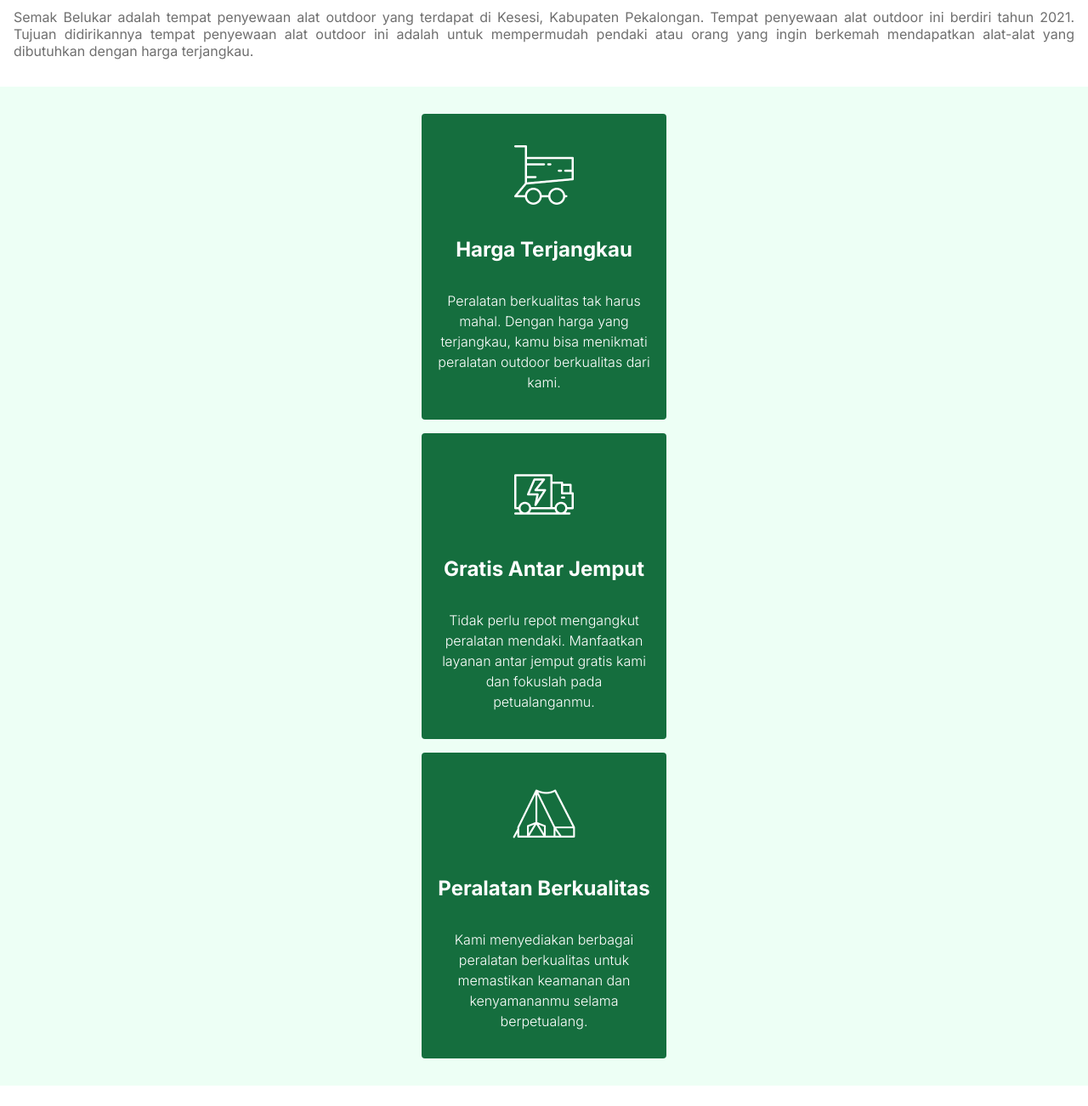
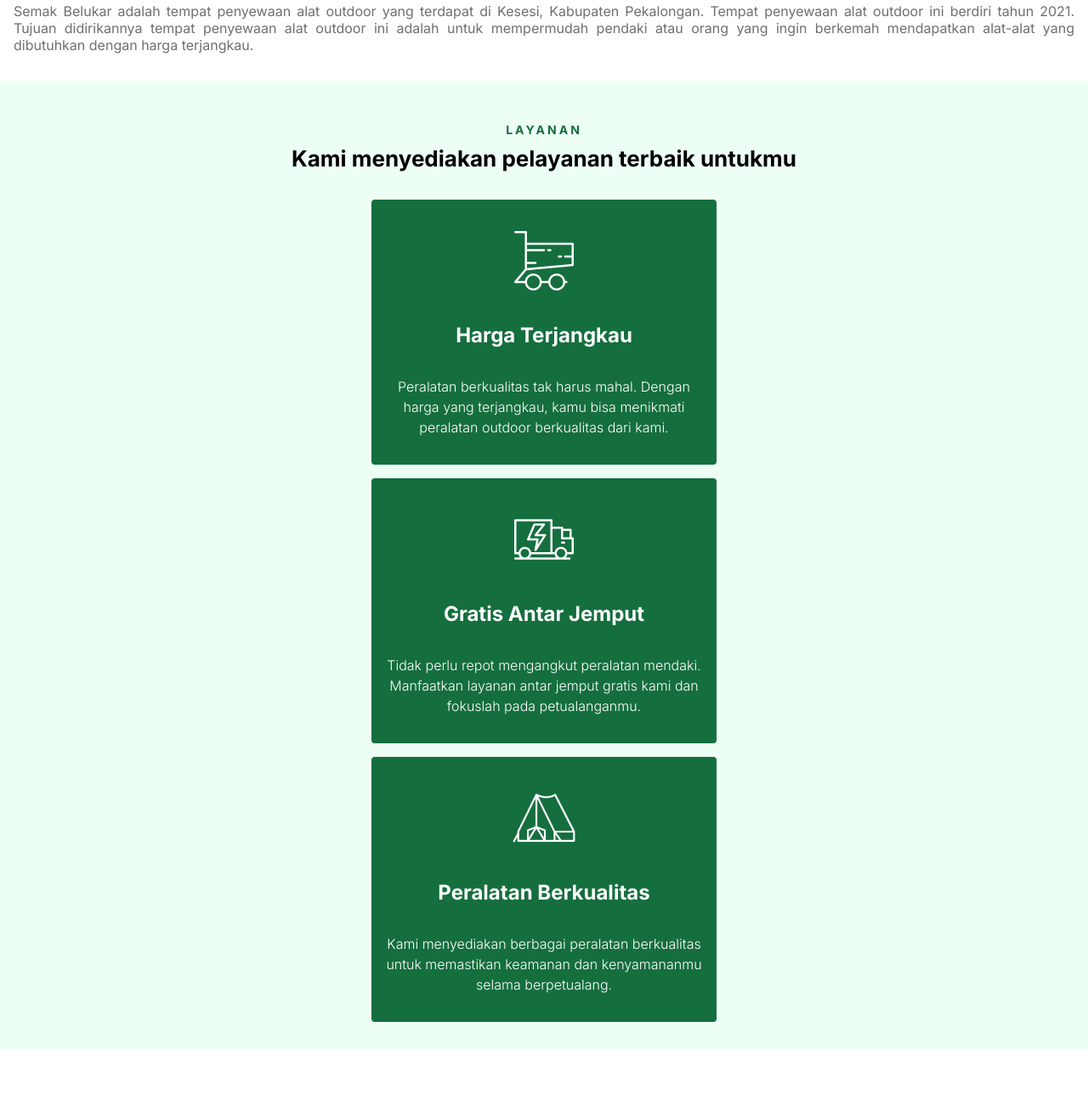
Before and after one commit to nanasdoto/semak, a website: page index.html in a window 1280 px wide. Shown: the part 1478-2780 px from the top of the page at 85% size. Drawn offline with Linux system fonts and the light colour scheme.

Commit message:
service2

```diff
--- a/index.html
+++ b/index.html
@@ -61,7 +61,7 @@
             </div>
             <div>
                 <h2 class="tracking-[3px] font-bold text-sm text-primary-0 mt-4">TENTANG KAMI</h2>
-                <h1 class="font-bold text-[26px] mt-2">
+                <h1 class="font-bold text-[26px] mt-2 leading-8">
                     Percayakan peralatan petualanganmu kepada kami
                 </h1>
                 <p class="text-base leading-5 text-xgrey-0 mt-4 text-justify">
@@ -79,11 +79,17 @@
     <div class="bg-secondary-0 mt-8 ">
         <div class="container mx-auto py-8">
             <div class="mx-4">
-                <div class="flex flex-col items-center gap-4 ">
-                    <div class="bg-primary-0 w-72 items-center flex flex-col gap-8 py-8 rounded">
+                <div>
+                    <h2 class="tracking-[3px] font-bold text-sm text-primary-0 mt-4 text-center">LAYANAN</h2>
+                    <h1 class="font-bold text-[26px] mt-2 text-center leading-8">Kami menyediakan pelayanan terbaik
+                        untukmu</h1>
+                </div>
+                <div class="flex flex-col items-center gap-4 mt-8">
+                    <div class="bg-primary-0 min-w-72 items-center flex flex-col gap-8 py-8 rounded px-4">
                         <img class="" src="./public/Icon/cart.png" alt="">
                         <h1 class="font-bold text-2xl text-white">Harga Terjangkau</h1>
-                        <p class="w-[256px] text-base text-white leading-6 font-light text-center">Peralatan
+                        <p class="min-w-[200px] max-w-[374px] text-base text-white leading-6 font-light text-center">
+                            Peralatan
                             berkualitas tak harus
                             mahal.
                             Dengan harga
@@ -91,17 +97,19 @@
                             bisa menikmati
                             peralatan outdoor berkualitas dari kami.</p>
                     </div>
-                    <div class="bg-primary-0 w-72 items-center flex flex-col gap-8 py-8 rounded">
+                    <div class="bg-primary-0 min-w-72 items-center flex flex-col gap-8 py-8 rounded px-4">
                         <img class="" src="./public/Icon/car.png" alt="">
                         <h1 class="font-bold text-2xl text-white">Gratis Antar Jemput</h1>
-                        <p class="w-[256px] text-base text-white leading-6 font-light text-center">Tidak perlu repot
+                        <p class="min-w-[200px] max-w-[374px] text-base text-white leading-6 font-light text-center">
+                            Tidak perlu repot
                             mengangkut peralatan mendaki. Manfaatkan layanan antar jemput gratis kami dan fokuslah pada
                             petualanganmu.</p>
                     </div>
-                    <div class="bg-primary-0 w-72 items-center flex flex-col gap-8 py-8 rounded">
+                    <div class="bg-primary-0 min-w-72 items-center flex flex-col gap-8 py-8 rounded px-4">
                         <img class="" src="./public/Icon/tent.png" alt="">
                         <h1 class="font-bold text-2xl text-white">Peralatan Berkualitas</h1>
-                        <p class="w-[256px] text-base text-white leading-6 font-light text-center">Kami menyediakan
+                        <p class="min-w-[200px] max-w-[374px] text-base text-white leading-6 font-light text-center">
+                            Kami menyediakan
                             berbagai peralatan berkualitas untuk memastikan keamanan dan kenyamananmu selama
                             berpetualang.</p>
                     </div>
```
Also changed, not shown: src/output.css.
